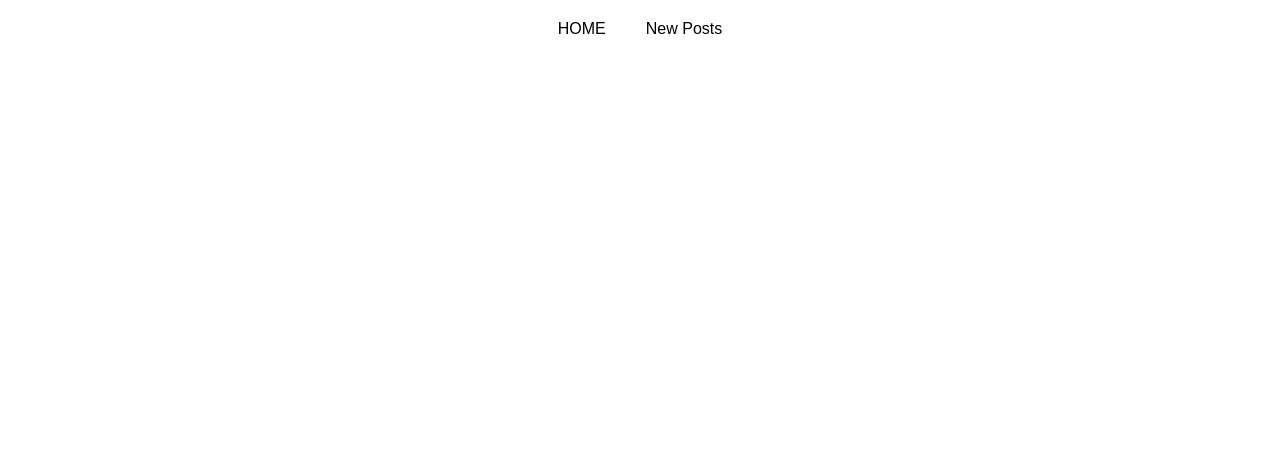
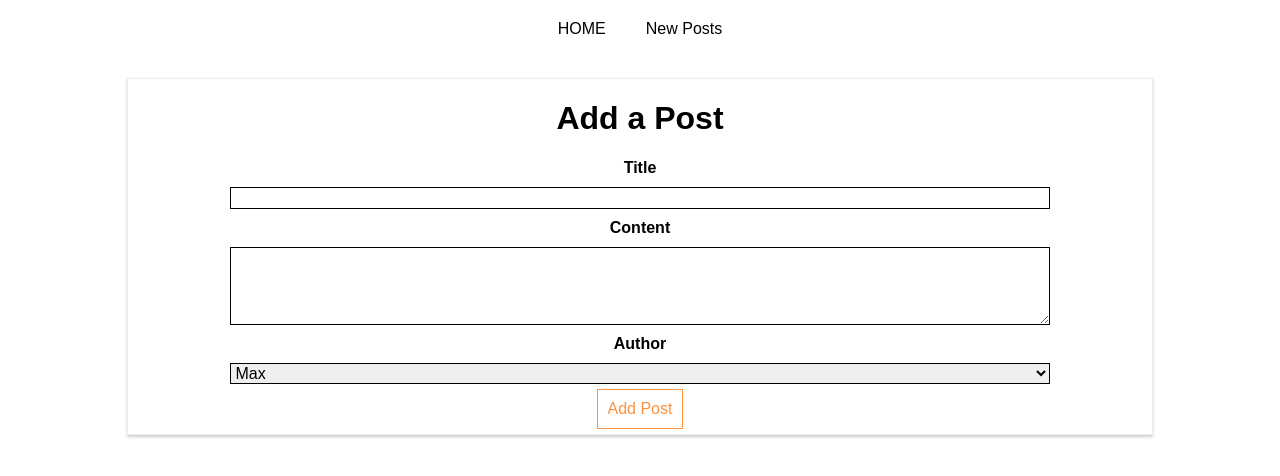
Before and after one commit to SamanAtashi/Practice_React-, a React (Create React App) app in the folder trial-4-fetching/: page /new-post in a window 1280 px wide. Shown: the top 476 px of the page. Built offline with nearby package versions, Linux system fonts and the light colour scheme.

Commit message:
last update --

```diff
--- a/trial-4-fetching/src/containers/Blog/Blog.js
+++ b/trial-4-fetching/src/containers/Blog/Blog.js
@@ -1,6 +1,7 @@
-import React, { Children, Component } from 'react';
+import React, { Component } from 'react';
 import { Route } from 'react-router-dom';
 import Posts from './Posts/Posts';
+import NewPost from './NewPost/NewPost';
 import './Blog.css';
 
 class Blog extends Component {
@@ -22,6 +23,7 @@ class Blog extends Component {
 					</nav>
 				</header>
 				<Route path="/" exact component={Posts} />
+				<Route path="/new-post" component={NewPost} />
 			</div>
 		);
 	}
```
